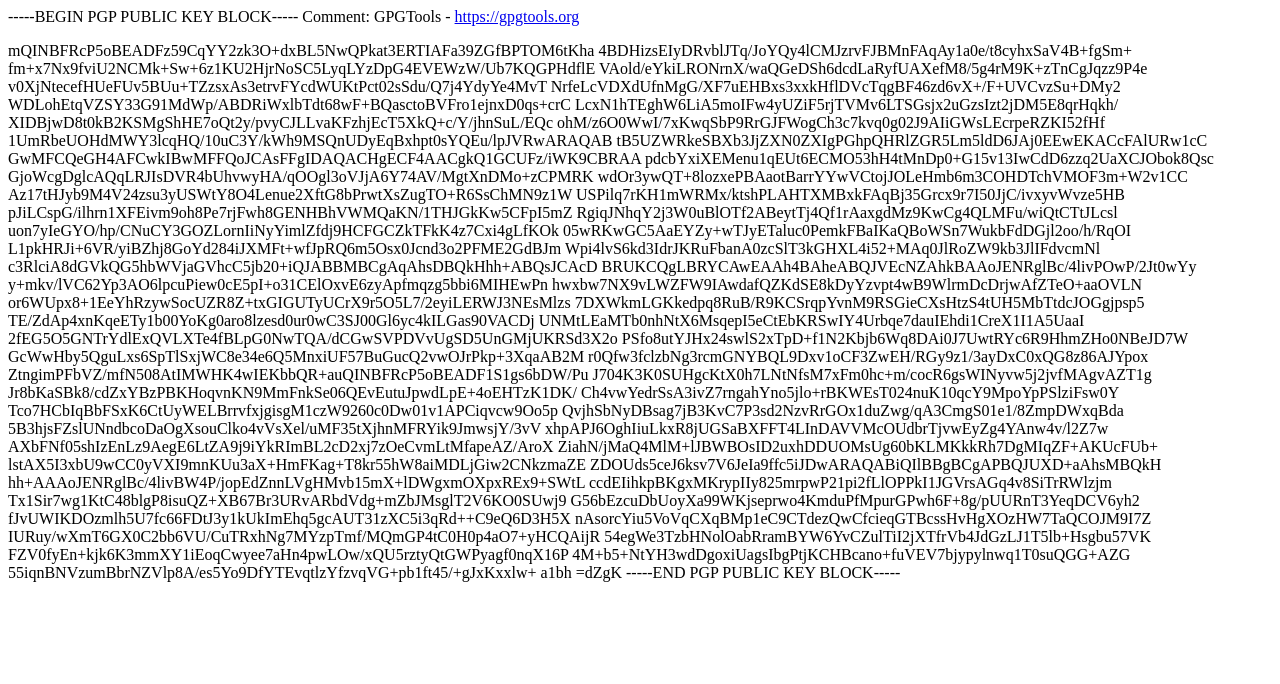
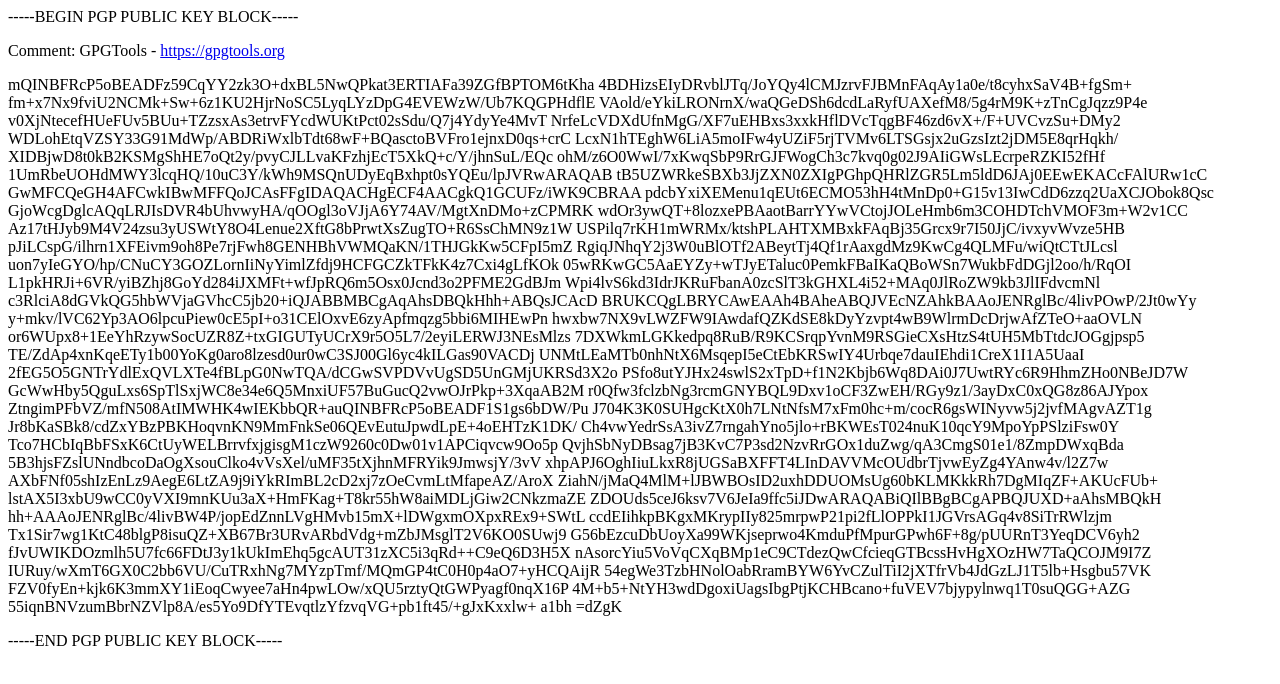
Before and after one commit to theodore0-zz/crypto, a plain HTML site: page index.html in a window 1280 px wide. Drawn offline with Linux system fonts and the light colour scheme.

Commit message:
Update index.html

```diff
--- a/index.html
+++ b/index.html
@@ -1,6 +1,6 @@
 
-        <p>-----BEGIN PGP PUBLIC KEY BLOCK-----
-Comment: GPGTools - <a href="https://gpgtools.org">https://gpgtools.org</a></p>
+        <p>-----BEGIN PGP PUBLIC KEY BLOCK-----</p>
+<p>Comment: GPGTools - <a href="https://gpgtools.org">https://gpgtools.org</a></p>
 
 <p>mQINBFRcP5oBEADFz59CqYY2zk3O+dxBL5NwQPkat3ERTIAFa39ZGfBPTOM6tKha
 4BDHizsEIyDRvblJTq/JoYQy4lCMJzrvFJBMnFAqAy1a0e/t8cyhxSaV4B+fgSm+
@@ -62,5 +62,5 @@ FZV0fyEn+kjk6K3mmXY1iEoqCwyee7aHn4pwLOw/xQU5rztyQtGWPyagf0nqX16P
 4M+b5+NtYH3wdDgoxiUagsIbgPtjKCHBcano+fuVEV7bjypylnwq1T0suQGG+AZG
 55iqnBNVzumBbrNZVlp8A/es5Yo9DfYTEvqtlzYfzvqVG+pb1ft45/+gJxKxxlw+
 a1bh
-=dZgK
------END PGP PUBLIC KEY BLOCK-----</p>
+=dZgK</p>
+<p>-----END PGP PUBLIC KEY BLOCK-----</p>
```
